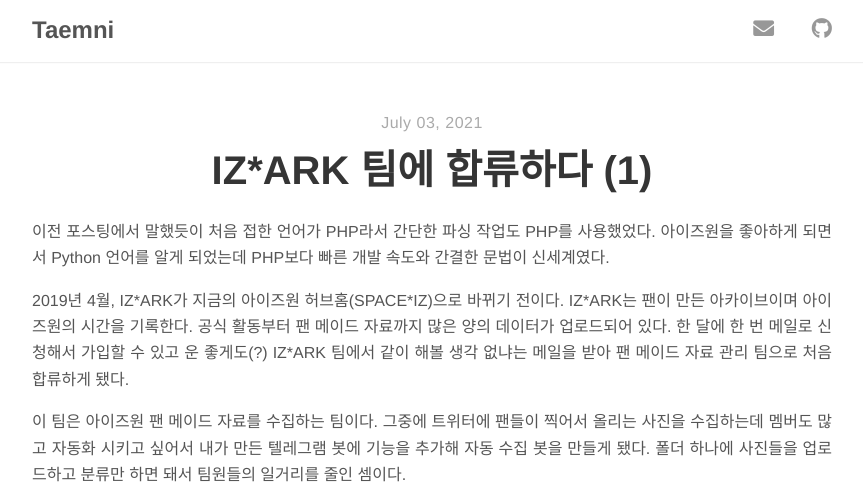
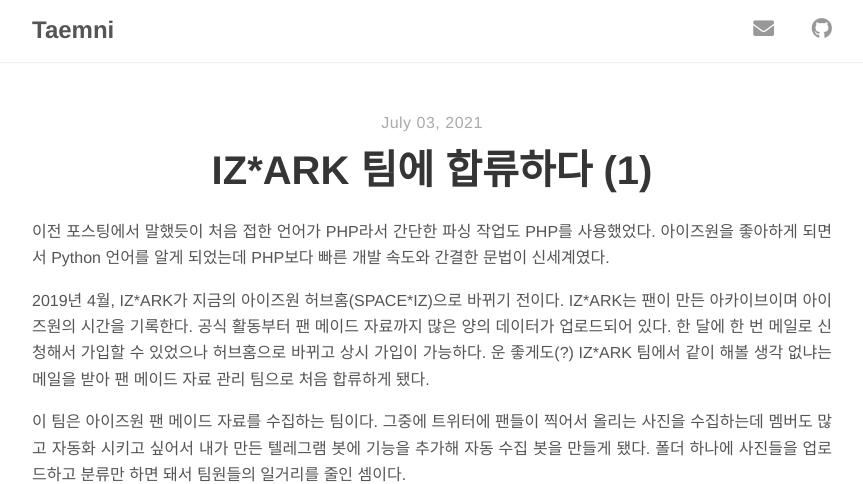
Before and after one commit to Taemni/taemni.github.io, a Jekyll site: the page built from _posts/space-iz-1/2021-07-03-space-iz-1.md, in a window 1280 px wide, cut to the strip 0-484 px from the top of the page. Shown: the whole strip, without its empty margins (208-1071 px from the left). Built offline with Jekyll 4.4.1, drawn with Linux system fonts in a browser that asks for light colours; nearby versions of some CDN libraries.

Commit message:
Refine text

```diff
--- a/_posts/space-iz-1/2021-07-03-space-iz-1.md
+++ b/_posts/space-iz-1/2021-07-03-space-iz-1.md
@@ -7,7 +7,7 @@ tags: ["IZ*ARK", "SPACE*IZ", "허브홈", "아이즈원"]
 
 이전 포스팅에서 말했듯이 처음 접한 언어가 PHP라서 간단한 파싱 작업도 PHP를 사용했었다. 아이즈원을 좋아하게 되면서 Python 언어를 알게 되었는데 PHP보다 빠른 개발 속도와 간결한 문법이 신세계였다.
 
-2019년 4월, IZ\*ARK가 지금의 아이즈원 허브홈(SPACE\*IZ)으로 바뀌기 전이다. IZ\*ARK는 팬이 만든 아카이브이며 아이즈원의 시간을 기록한다. 공식 활동부터 팬 메이드 자료까지 많은 양의 데이터가 업로드되어 있다. 한 달에 한 번 메일로 신청해서 가입할 수 있고 운 좋게도(?) IZ\*ARK 팀에서 같이 해볼 생각 없냐는 메일을 받아 팬 메이드 자료 관리 팀으로 처음 합류하게 됐다.
+2019년 4월, IZ\*ARK가 지금의 아이즈원 허브홈(SPACE\*IZ)으로 바뀌기 전이다. IZ\*ARK는 팬이 만든 아카이브이며 아이즈원의 시간을 기록한다. 공식 활동부터 팬 메이드 자료까지 많은 양의 데이터가 업로드되어 있다. 한 달에 한 번 메일로 신청해서 가입할 수 있었으나 허브홈으로 바뀌고 상시 가입이 가능하다. 운 좋게도(?) IZ\*ARK 팀에서 같이 해볼 생각 없냐는 메일을 받아 팬 메이드 자료 관리 팀으로 처음 합류하게 됐다.
 
 이 팀은 아이즈원 팬 메이드 자료를 수집하는 팀이다. 그중에 트위터에 팬들이 찍어서 올리는 사진을 수집하는데 멤버도 많고 자동화 시키고 싶어서 내가 만든 텔레그램 봇에 기능을 추가해 자동 수집 봇을 만들게 됐다. 폴더 하나에 사진들을 업로드하고 분류만 하면 돼서 팀원들의 일거리를 줄인 셈이다.
 
```
